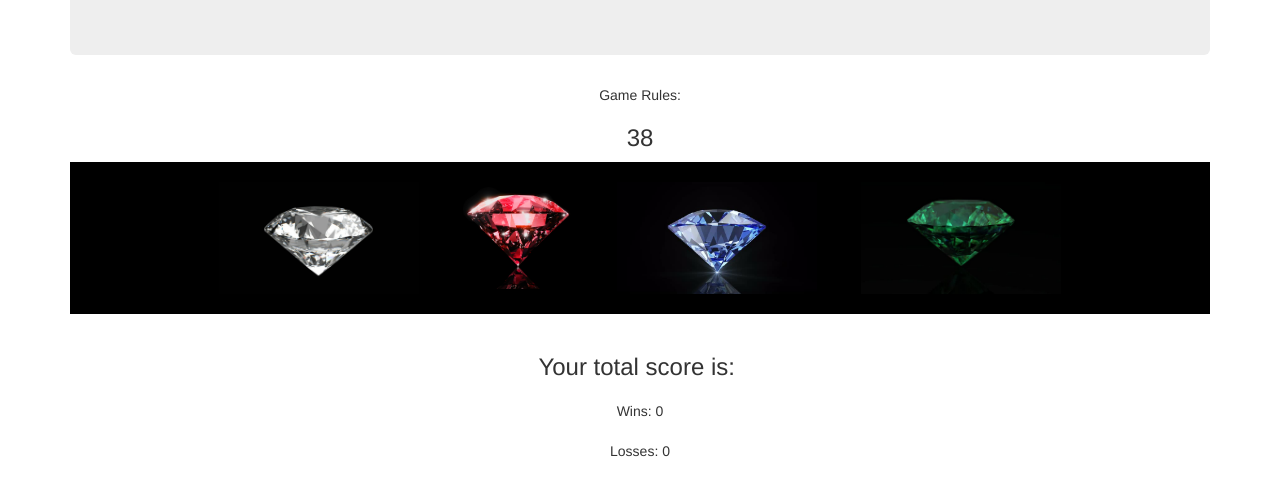
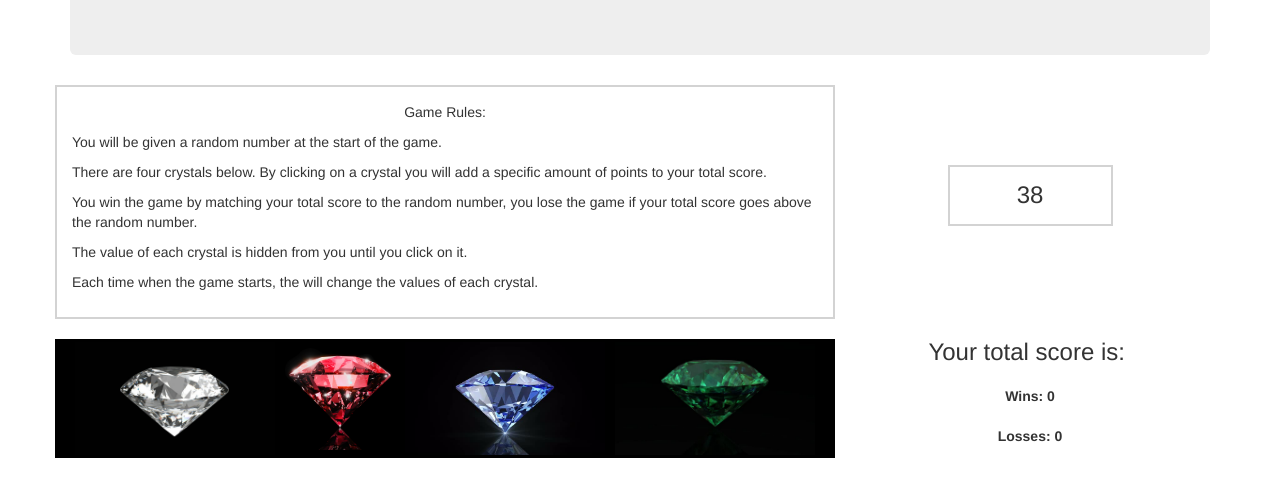
Before and after one commit to bdunams/week-4-game, a plain HTML site: page index.html in a window 1280 px wide. Shown: the part 140-636 px from the top of the page. Drawn offline with nearby package versions, Linux system fonts and the light colour scheme.

Commit message:
Version 2.0

```diff
--- a/assets/css/style.css
+++ b/assets/css/style.css
@@ -1,11 +1,24 @@
+#game-rules{
+  padding: 15px;
+  border: 2px solid lightgrey;
+}
+#game-number{
+  margin-top: 80px;
+  padding: 15px;
+  border: 2px solid lightgrey;
+}
+#game{
+  margin-top: -25px;
+  padding: 5px;
+}
 .crystals{
+  margin-top: 20px;
   background: #000;
 }
 .gem{
-  margin: 20px;
+  margin: 3px;
   width: 200px;
   height: auto;
-  //border: 1px solid grey;
 }
 .red-gem{
   width: 110px;
--- a/index.html
+++ b/index.html
@@ -14,30 +14,36 @@
       <div class="jumbotron">
         <h1 class="text-center">Crystal Collector</h1>
       </div>
-
-      <div>
+      <div class="row">
+        <div id="game-rules" class="col-md-8">
           <p class="text-center">Game Rules:</p>
+          <p>You will be given a random number at the start of the game.</p>
+          <p>There are four crystals below. By clicking on a crystal you will add a specific amount of points to your total score.</p>
+          <p>You win the game by matching your total score to the random number, you lose the game if your total score goes above the random number.</p>
+          <p>The value of each crystal is hidden from you until you click on it.</p>
+          <p>Each time when the game starts, the will change the values of each crystal.</p>
         </div>
-      <div>
+        <div class="col-md-offset-1 col-md-2">
           <h3 id="game-number" class="text-center"></h3>
         </div>
+      </div>
 
-      <div class="text-center crystals">
+      <div class="row">
+        <div class="text-center crystals col-md-8">
           <img class="gem" id="diamond" src="assets/images/diamond.jpg">
           <img class="gem red-gem" id="ruby" src="assets/images/ruby.jpg">
           <img class="gem" id="sapphire" src="assets/images/sapphire.jpg">
           <img class="gem" id="emerald" src="assets/images/emerald.jpg">
         </div>
 
-      <div id="game" class="text-center">
+        <div id="game" class="text-center col-md-4">
           <br>
           <h3>Your total score is:&nbsp;<span id="current-number"></span></h3>
           <h3 id="game-results" class="text-center"></h3>
-        <div>Wins:&nbsp;<span id="wins"></span></div>
+          <div><strong>Wins:&nbsp;<span id="wins"></span></strong></div>
           <br>
-        <div>Losses:&nbsp;<span id="losses"></span></div>
-
-
+          <div><strong>Losses:&nbsp;<span id="losses"></span></strong></div>
+        </div>
       </div>
     </div>
 
```
Lines whose indentation alone changed are shown as unchanged.
